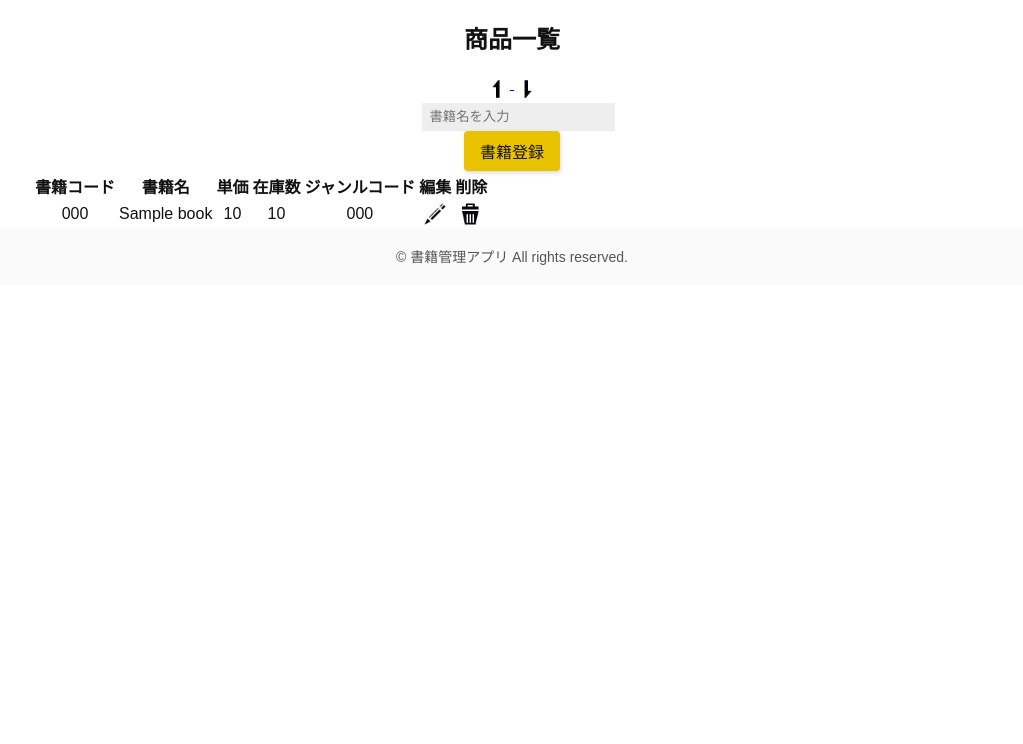
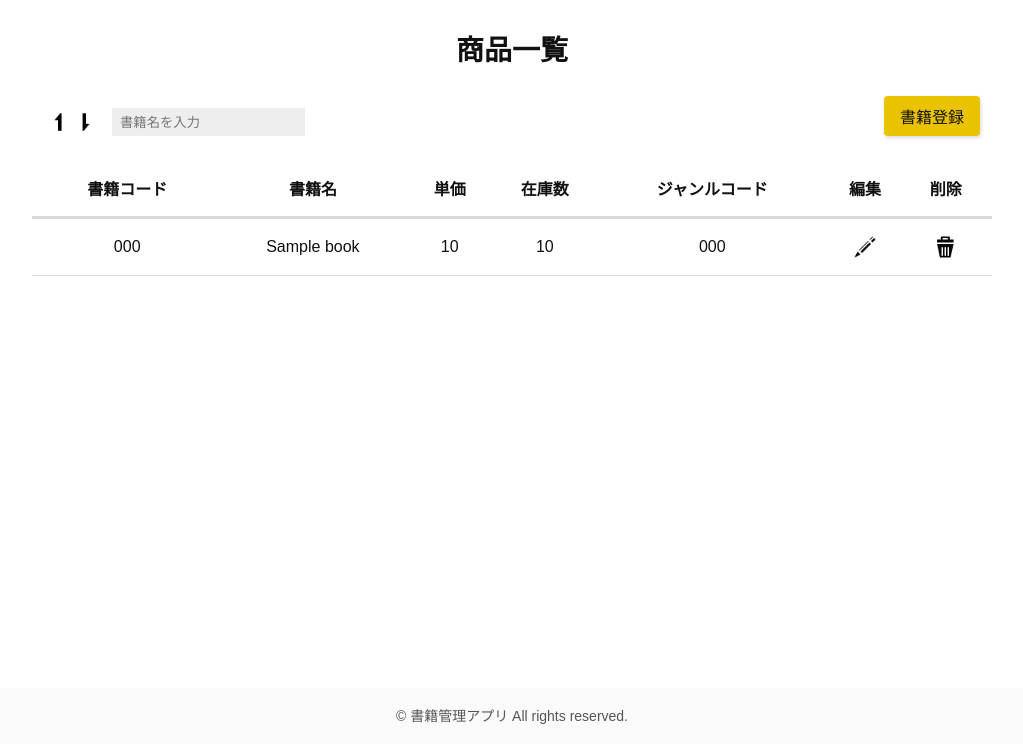
Before and after one commit to taichan-33/php-advance-kadai, a PHP site: page /read.php in a window 1280 px wide. Shown: the part 56-800 px from the top of the page, without its empty margins (128-1151 px from the left). Run offline with PHP 8.4, Linux system fonts and the light colour scheme; tables that the repository leaves empty or names only in its code hold one stand-in row (values such as "Sample post").

Commit message:
Update style.css

```diff
--- a/kadai_016/php-book-app/css/style.css
+++ b/kadai_016/php-book-app/css/style.css
@@ -87,18 +87,18 @@ footer {
 /*======== 前略 ========*/
 
 /* read.php */
-.products {
+.books {
   box-sizing: border-box;
   min-height: calc(100vh - 7rem);
   padding: 1.75rem 0 3.5rem;
 }
 
-.products h1 {
+.books h1 {
   margin: 0 0 1.75rem;
   font-size: 1.75rem;
 }
 
-.products-ui {
+.books-ui {
   display: flex;
   align-items: flex-end;
   justify-content: space-between;
@@ -106,19 +106,19 @@ footer {
   margin-bottom: 1.5rem;
 }
 
-.products-ui div {
+.books-ui div {
   display: flex;
   align-items: flex-end;
 }
 
 
 @media (max-width: 959px) {
-  .products-ui {
+  .books-ui {
     flex-direction: column;
     align-items: center;
   }
 
-  .products-ui div {
+  .books-ui div {
     margin-bottom: 1.5rem;
   }
 }
@@ -142,29 +142,29 @@ footer {
   outline: 0;
 }
 
-.products-table {
+.books-table {
   width: 100%;
   margin: 0 auto;
   word-break: break-all;
   border-collapse: collapse;
 }
 
-.products-table tr {
+.books-table tr {
   border-bottom: solid 1px #d9d9d9;
 }
 
-.products-table tr:first-child {
+.books-table tr:first-child {
   border-bottom: solid 3px #d9d9d9;
 }
 
-.products-table th,
-.products-table td {
+.books-table th,
+.books-table td {
   padding: 1rem 0.75rem 1rem 0;
   text-align: center;
 }
 
-.products-table th:first-child,
-.products-table td:first-child {
+.books-table th:first-child,
+.books-table td:first-child {
   padding: 1rem 0.75rem;
   text-align: center;
 }
```
